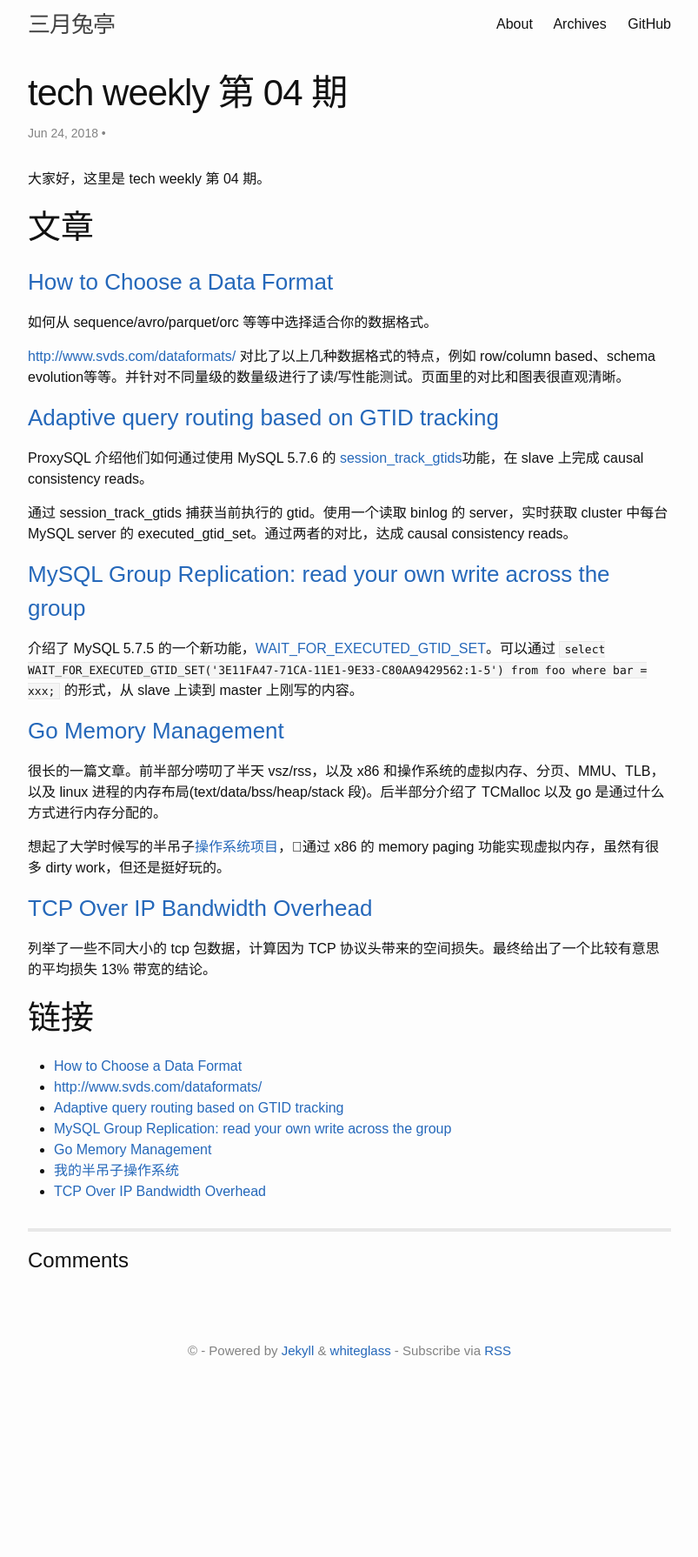
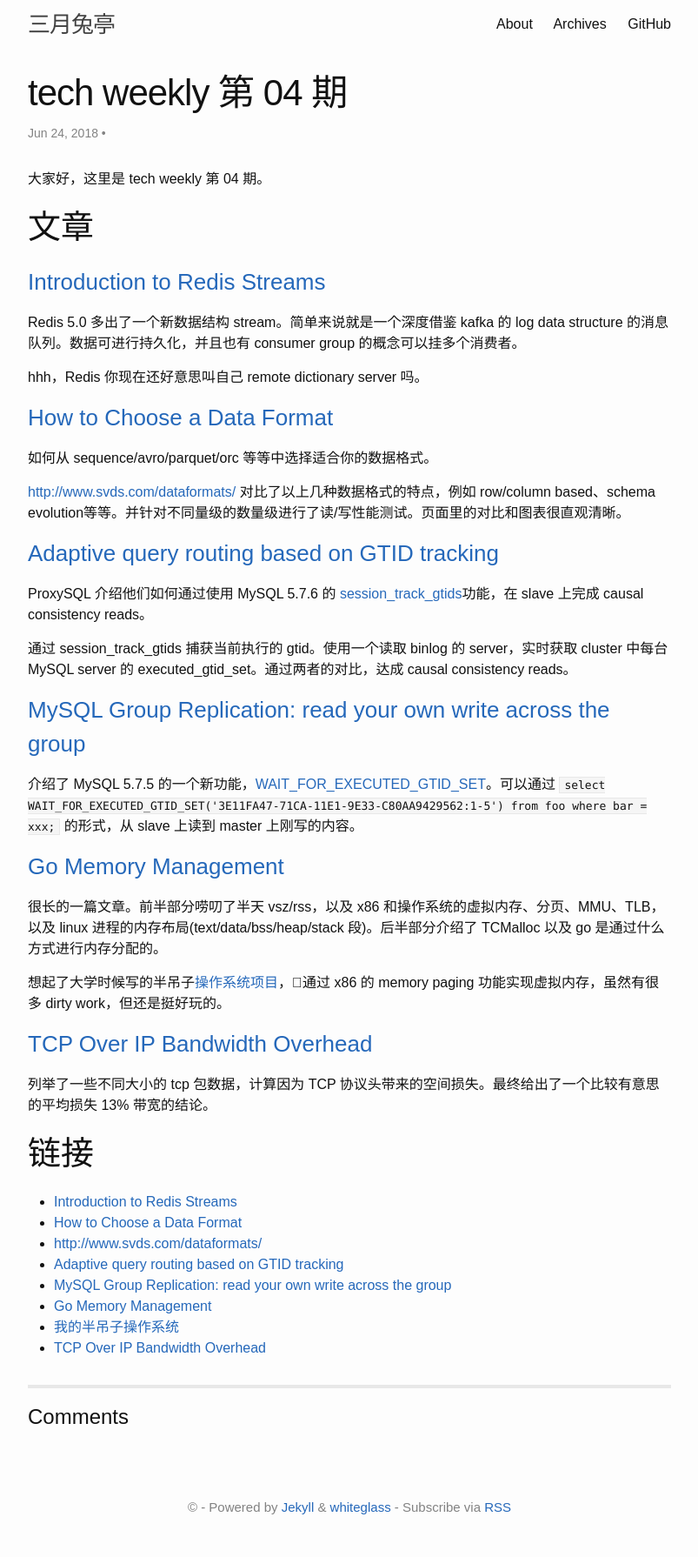
Before and after one commit to cadl/cadl.github.io, a Jekyll site: the page built from _posts/2018-06-03-tech-weekly-04.md, in a window 1280 px wide. Shown: the whole page at 87% size, without its empty margins (238-1041 px from the left). Built offline with Jekyll 4.4.1, drawn with Linux system fonts in a browser that asks for light colours; comment, search, counter and statistics services are not loaded; before the commit the page ends 1610 px from its top, so only the background shows below that.

Commit message:
extend post-04

```diff
--- a/_posts/2018-06-03-tech-weekly-04.md
+++ b/_posts/2018-06-03-tech-weekly-04.md
@@ -8,6 +8,12 @@ categories: tech-weekly
 大家好，这里是 tech weekly 第 04 期。
 
 # 文章
+
+### [Introduction to Redis Streams](https://redis.io/topics/streams-intro)
+Redis 5.0 多出了一个新数据结构 stream。简单来说就是一个深度借鉴 kafka 的 log data structure 的消息队列。数据可进行持久化，并且也有 consumer group 的概念可以挂多个消费者。
+
+hhh，Redis 你现在还好意思叫自己 remote dictionary server 吗。
+
 ### [How to Choose a Data Format](https://www.svds.com/how-to-choose-a-data-format/)
 
 如何从 sequence/avro/parquet/orc 等等中选择适合你的数据格式。
@@ -38,6 +44,7 @@ ProxySQL 介绍他们如何通过使用 MySQL 5.7.6 的 [session_track_gtids](ht
 
 # 链接
 
+- [Introduction to Redis Streams](https://redis.io/topics/streams-intro)
 - [How to Choose a Data Format](https://www.svds.com/how-to-choose-a-data-format/)
 - [http://www.svds.com/dataformats/](http://www.svds.com/dataformats/)
 - [Adaptive query routing based on GTID tracking](http://www.proxysql.com/blog/proxysql-gtid-causal-reads)
```
